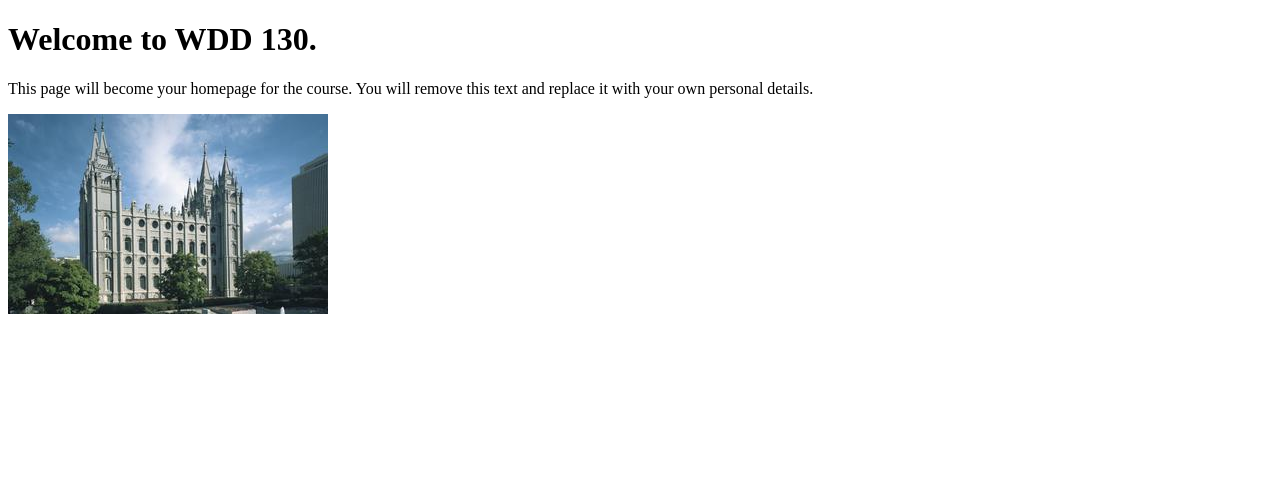
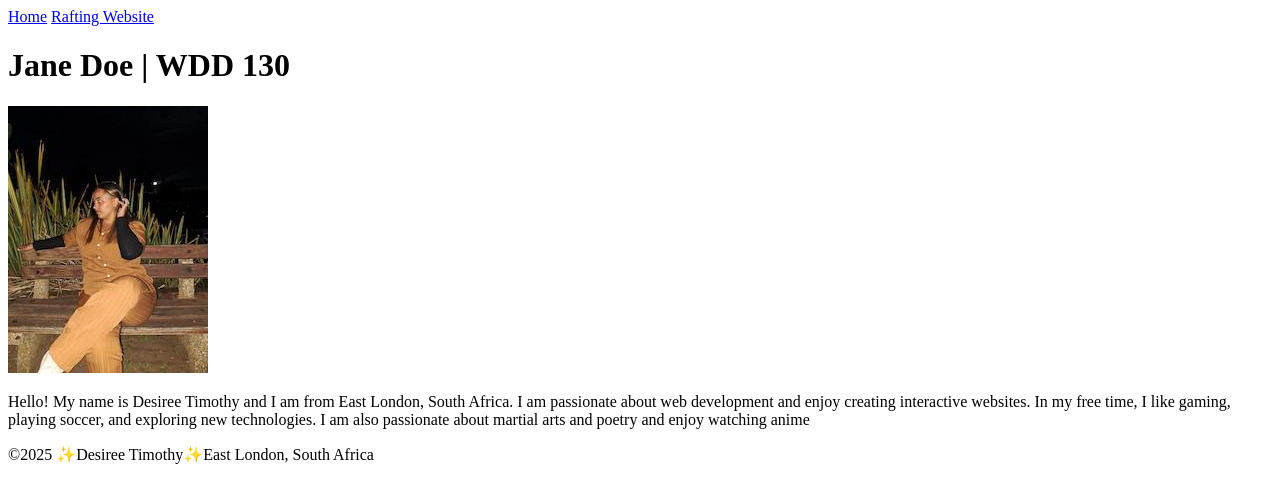
Before and after one commit to deezcreation/wdd130, a plain HTML site: page index.html in a window 1280 px wide. Drawn offline with Linux system fonts and the light colour scheme.

Commit message:
about me

```diff
--- a/index.html
+++ b/index.html
@@ -1,14 +1,37 @@
 <!DOCTYPE html>
-<html lang="en">
+<html lang="en-US">
+
 <head>
-    <meta charset="UTF-8">
+    <meta charset="utf-8">
     <meta name="viewport" content="width=device-width, initial-scale=1.0">
-    <title>WDD 130 | Personal Homepage</title>
+    <title>Desiree Timothy | WDD 130</title>
 </head>
+
 <body>
-    <h1>Welcome to WDD 130.</h1>
-    <p>This page will become your homepage for the course. You will remove this text and replace it with your own personal details.</p>
+    <!-- Header with navigation -->
+    <header>
+        <nav>
+            <a href="#">Home</a>
+            <a href="wwr/">Rafting Website</a>
+        </nav>
+    </header>
 
-    <img src="images/salt-lake-temple.jpg" alt="The Salt Lake Temple.">
+    <!-- Main content -->
+    <main>
+        <h1>Jane Doe | WDD 130</h1>
+        <img src="images/image-profile.jpg" alt="Hello, my name is Desiree Timothy" width="200">
+        <p>
+            Hello! My name is Desiree Timothy and I am from East London, South Africa.
+            I am passionate about web development and enjoy creating interactive websites.
+            In my free time, I like gaming, playing soccer, and exploring new technologies. I am
+            also passionate about martial arts and poetry and enjoy watching anime
+        </p>
+    </main>
+
+    <!-- Footer -->
+    <footer>
+        <p>©2025 ✨Desiree Timothy✨East London, South Africa</p>
+    </footer>
 </body>
+
 </html>
```
Also changed, not shown: images/image-profile.jpg (added).
